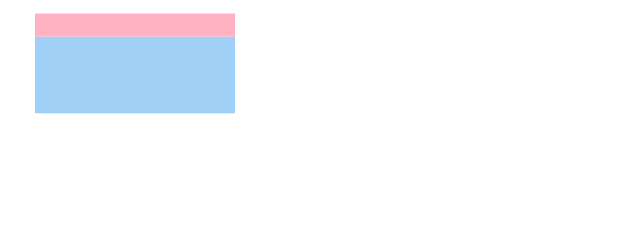
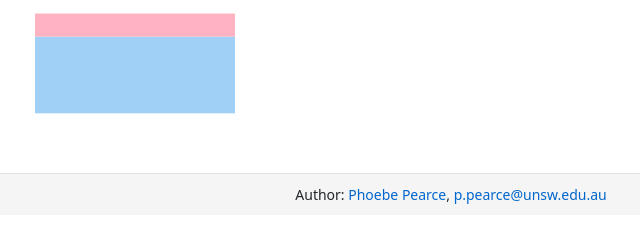
Before and after one commit to qpv-research-group/SolFlare, a Django app: page /perovskite_silicon/ in a window 1280 px wide. Shown: the part 548-800 px from the top of the page, without its empty margins (189-829 px from the left). Run offline with Django 5.2, Linux system fonts and the light colour scheme.

Commit message:
add footer

```diff
--- a/templates/perovskite_silicon.html
+++ b/templates/perovskite_silicon.html
@@ -25,6 +25,25 @@
         }
         #resultsTable th {
             background-color: #f2f2f2;
+        }
+        footer {
+            margin-top: 40px;
+            flex-shrink: 0;
+            background-color: #f5f5f5;
+            padding: 10px 20px;
+            text-align: center;
+            font-size: 14px;
+            border-top: 1px solid #e0e0e0;
+            width: 100%;
+        }
+
+        footer a {
+            color: #0066cc;
+            text-decoration: none;
+        }
+
+        footer a:hover {
+            text-decoration: underline;
         }
     </style>
 </head>
@@ -216,5 +235,12 @@
 </script>
 
 <script src="https://cdn.jsdelivr.net/npm/bootstrap@5.3.2/dist/js/bootstrap.bundle.min.js"></script>
+
+     <footer>
+
+        Author: <a href="https://www.qpvgroup.org/phoebe-pearce" target="_blank">Phoebe Pearce</a>,
+        <a href="mailto:p.pearce@unsw.edu.au">p.pearce@unsw.edu.au</a>
+    </footer>
+
 </body>
 </html>
```
Also changed, not shown: templates/calculate.html (+27 -0 lines).
